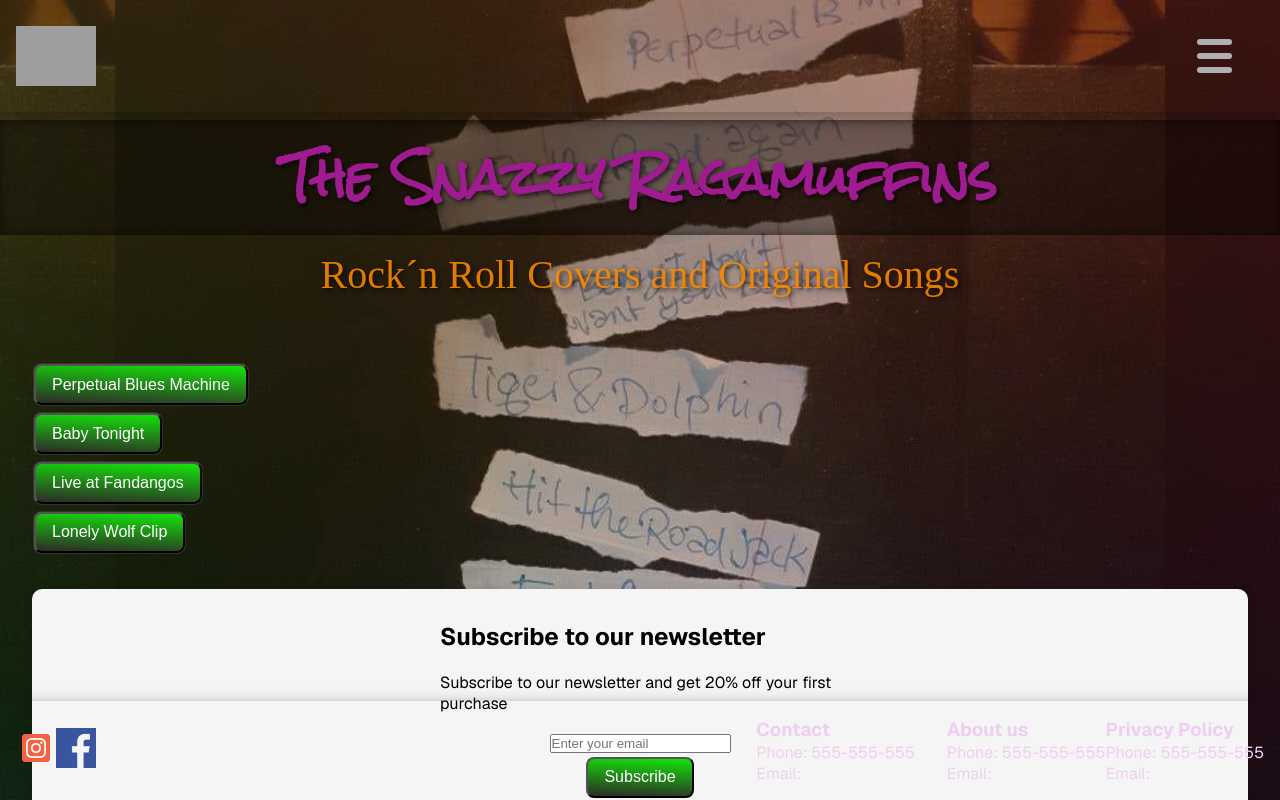
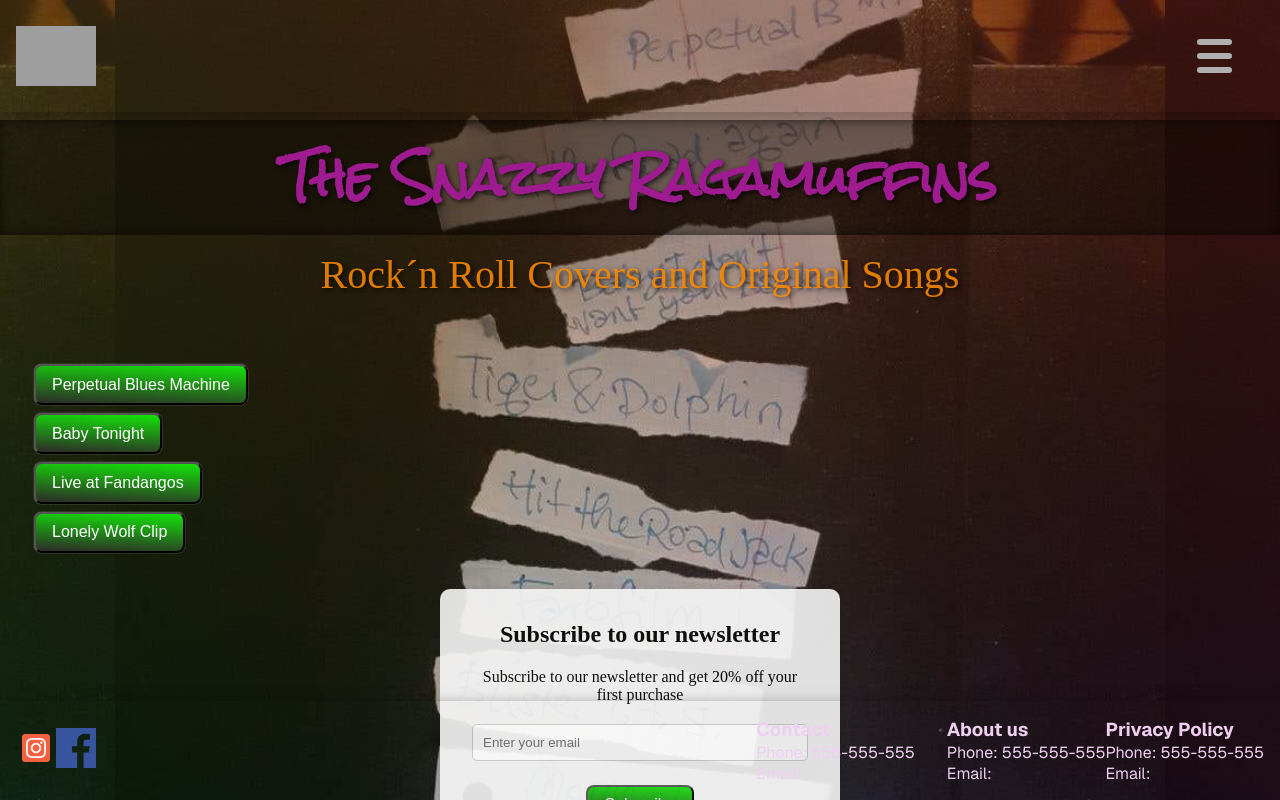
Before and after one commit to joaoaugusto-jesus/Band_website, a Next.js app: page / in a window 1280 px wide. Built offline with nearby package versions, Linux system fonts and the light colour scheme; grey boxes are pictures that could not be loaded; a web font is replaced by a local one.

Commit message:
Add missing files

```diff
--- a/src/app/components/Subscribe/Subscribe.module.css
+++ b/src/app/components/Subscribe/Subscribe.module.css
@@ -5,17 +5,16 @@
     flex-direction: column;
     align-items: center;
     justify-content: center;
-    padding: 20px;
-    background-color: #f5f5f5;
-    border-radius: 10px;
-    box-shadow: 0 0 10px rgba(0, 0, 0, 0.1);
-    z-index: 3;
-    padding: 2rem;
-    margin: 2rem;
+
+
 }
 .subscribeContainer
 {
-
+    border-radius: 10px;
+    box-shadow: 0 0 10px rgba(0, 0, 0, 0.1);
+    padding: 2rem;
+    margin: 2rem;
+    opacity: 0.9;
     display: flex;
     flex-direction: column;
     align-items: center;
@@ -23,6 +22,9 @@
     width: 100%;
     max-width: 400px;
     z-index: 3;
+    text-align: center;
+    font-family: 'Chau', cursive;
+    background-color: #f5f5f5;
 
 }
 
@@ -31,14 +33,14 @@
     font-size: 24px;
     font-weight: 700;
     margin-bottom: 20px;
-    z-index: 3;
+
 }
 
 .subscribeText
 {
     font-size: 16px;
     margin-bottom: 20px;
-    z-index: 3;
+
 }
 
 .subscribeForm
@@ -48,16 +50,16 @@
     align-items: center;
     justify-content: center;
     width: 100%;
-    z-index: 3;
+
 }
 
-.styles.subscribeEmail{
+.subscribeEmail{
     width: 100%;
     padding: 10px;
     margin-bottom: 20px;
     border: 1px solid #ccc;
     border-radius: 5px;
-    z-index: 3;
+
 }
 
 .styles.subscribeButton
```
